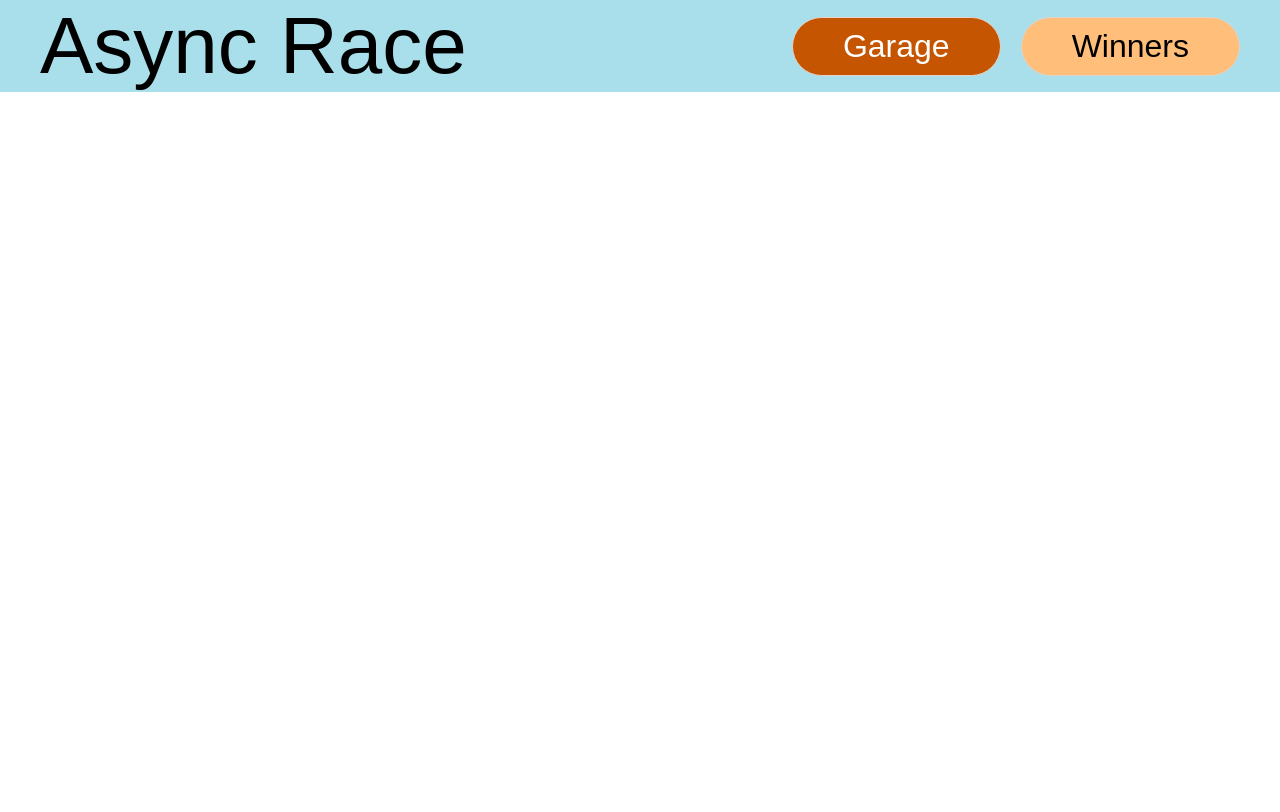
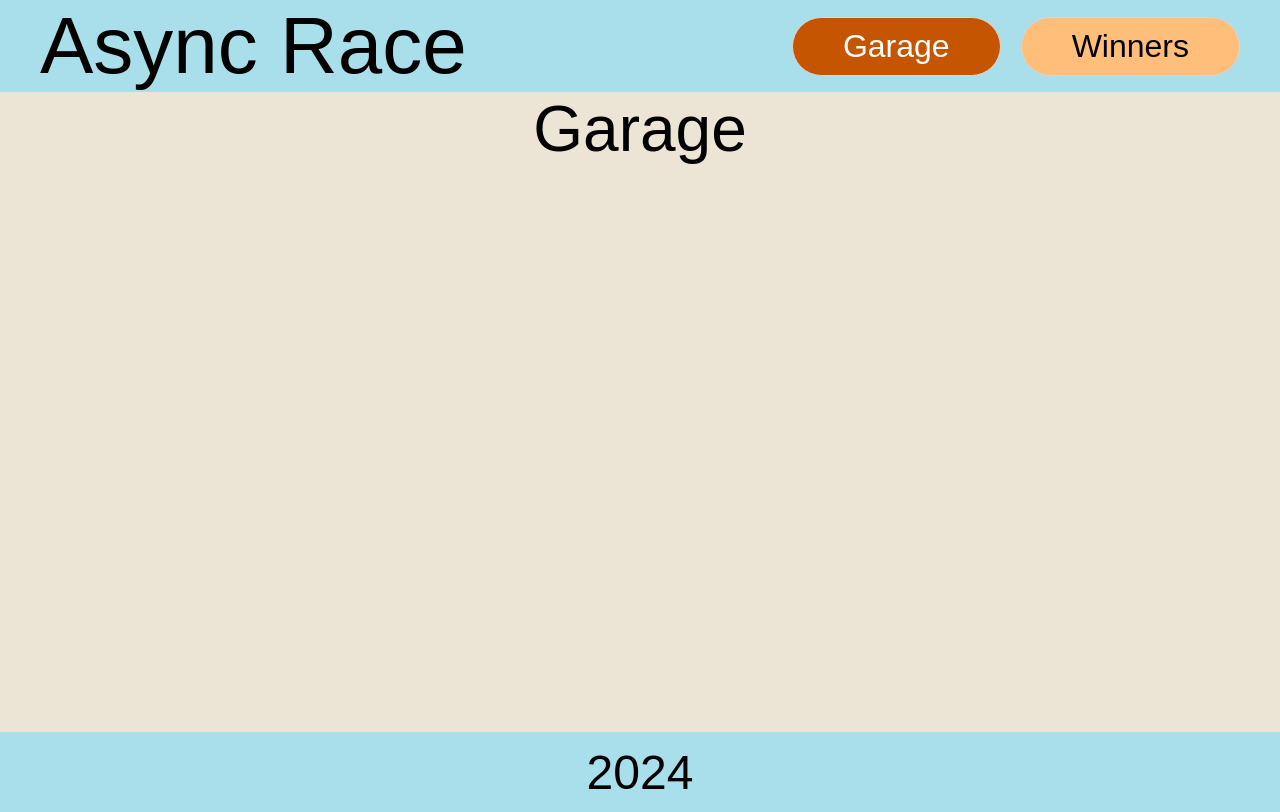
Before and after one commit to antonina220590/JSFE2023Q4, a website built with webpack: page async-race/src/index.html in a window 1280 px wide. Built offline with nearby package versions, Linux system fonts and the light colour scheme; a web font is replaced by a local one.

Commit message:
feat: add main, footer, and change page functionality

```diff
--- a/async-race/src/app/app.ts
+++ b/async-race/src/app/app.ts
@@ -1,5 +1,7 @@
 import '../style.css';
 import HeaderView from './components/view/header/header';
+import MainView from './components/view/main/main';
+import FooterView from './components/view/footer/footer';
 
 export default class App {
     constructor() {
@@ -7,7 +9,10 @@ export default class App {
     }
 
     createView(): void {
-        const headerView = new HeaderView();
-        document.body.append(headerView.getHtmlElement());
+        const mainView = new MainView();
+        const headerView = new HeaderView(mainView);
+        const footerView = new FooterView();
+
+        document.body.append(headerView.getHtmlElement(), mainView.getHtmlElement(), footerView.getHtmlElement());
     }
 }
--- a/async-race/src/app/components/utils/element-creator.ts
+++ b/async-race/src/app/components/utils/element-creator.ts
@@ -2,11 +2,11 @@ export interface Element {
     HTMLtag?: keyof HTMLElementTagNameMap;
 }
 
-export interface FullElementDescription<T extends HTMLElement = HTMLElement> extends Element {
+export interface FullElementDescription extends Element {
     classNames: string[];
     parent?: HTMLElement;
     text: string;
-    callback?: CallbackGen<T>;
+    callback?: Function;
 }
 
 export type CallbackGen<T> = (data: T) => void;
@@ -14,18 +14,21 @@ export type CallbackGen<T> = (data: T) => void;
 export class BaseElementCreator<T extends HTMLElement = HTMLElement> {
     protected element: T;
 
-    constructor(node: FullElementDescription<T>) {
+    constructor(node: FullElementDescription) {
         const element = document.createElement(node.HTMLtag ?? 'div') as T;
         this.element = element;
         this.createNewElement(node);
     }
 
-    public createNewElement(node: FullElementDescription<T>): void {
+    public createNewElement(node: FullElementDescription): void {
         this.element = document.createElement(node.HTMLtag ?? 'div') as T;
         this.addClasses(node.classNames);
         this.toggleClasses(node.classNames);
         this.removeClasses(node.classNames);
         this.addTextContent(node.text);
+        if (typeof node.callback !== 'undefined' && typeof node.callback !== null) {
+            this.addCallback(node.callback);
+        }
     }
 
     public addClasses(classNames: string[]): void {
@@ -62,6 +65,12 @@ export class BaseElementCreator<T extends HTMLElement = HTMLElement> {
         this.element.setAttribute(attribute, value);
     }
 
+    addCallback(callback: Function) {
+        if (typeof callback === 'function') {
+            this.element.addEventListener('click', (event) => callback(event));
+        }
+    }
+
     public getElement(): HTMLElement {
         return this.element;
     }
--- /dev/null
+++ b/async-race/src/app/components/view/footer/footer.css
@@ -0,0 +1,15 @@
+.footer {
+    padding: 0 5vh;
+    background: #a8dfea;
+    display: flex;
+    min-height: 10vh;
+    justify-content: center;
+    align-items: center;
+}
+
+.year {
+    font-family: 'Londrina Shadow', sans-serif;
+    font-weight: 400;
+    font-style: normal;
+    font-size: 3rem;
+}
--- /dev/null
+++ b/async-race/src/app/components/view/footer/footer.ts
@@ -0,0 +1,37 @@
+import './footer.css';
+import { CommonParams, CommonView } from '../view';
+import { BaseElementCreator } from '../../utils/element-creator';
+
+const styles = {
+    FOOTER: 'footer',
+    FOOTER_TEXT: 'year',
+};
+
+const text = {
+    EMPTY: '',
+    FOOTER_TEXT: '2024',
+};
+
+export default class FooterView extends CommonView {
+    constructor() {
+        const params: CommonParams = {
+            HTMLtag: 'footer',
+            classNames: [styles.FOOTER],
+            text: text.EMPTY,
+            callback: null!,
+        };
+        super(params);
+        this.additionalView();
+    }
+
+    additionalView() {
+        const params: CommonParams = {
+            HTMLtag: 'p',
+            classNames: [styles.FOOTER_TEXT],
+            text: text.FOOTER_TEXT,
+            callback: null!,
+        };
+        const paraCreator = new BaseElementCreator(params);
+        this.elementCreator.getElement().append(paraCreator.getElement());
+    }
+}
--- a/async-race/src/app/components/view/header/button/button-header.ts
+++ b/async-race/src/app/components/view/header/button/button-header.ts
@@ -6,18 +6,24 @@ const styles = {
     HEADER_BTN_ACTIVE: 'header__button_active',
 };
 
+interface InnerObj {
+    pageName: string;
+    callback: Function;
+}
+
 export default class ButtonView extends CommonView {
     buttonElements: ButtonView[];
 
-    constructor(name: string, buttonElements: ButtonView[]) {
+    constructor(page: InnerObj, buttonElements: ButtonView[]) {
         const params: CommonParams = {
             HTMLtag: 'button',
             classNames: [styles.HEADER_BTNS],
-            text: name,
+            text: page.pageName,
+            callback: null!,
         };
         super(params);
         this.buttonElements = buttonElements;
-        this.addAdditonalView();
+        this.addAdditonalView(page);
     }
 
     addActiveClass(): void {
@@ -33,7 +39,10 @@ export default class ButtonView extends CommonView {
         button.getElement().removeAttribute('disabled');
     }
 
-    addAdditonalView(): void {
+    addAdditonalView(page: InnerObj): void {
+        this.elementCreator.addTextContent(page.pageName);
+        this.elementCreator.addCallback(page.callback);
+
         this.elementCreator.getElement().addEventListener('click', this.addActiveClass.bind(this));
     }
 }
--- a/async-race/src/app/components/view/header/header.ts
+++ b/async-race/src/app/components/view/header/header.ts
@@ -1,7 +1,10 @@
 import './header.css';
 import { BaseElementCreator } from '../../utils/element-creator';
 import { CommonParams, CommonView } from '../view';
+import GarageView from '../main/garageview/garageview';
+import WinnersView from '../main/winnersview.ts/winnersview';
 import ButtonView from './button/button-header';
+import MainView from '../main/main';
 
 const styles = {
     HEADER: 'header',
@@ -24,6 +27,7 @@ const pages = {
 
 interface InnerObj {
     pageName: string;
+    callback: Function;
 }
 
 const currentPageIndex = 0;
@@ -31,16 +35,17 @@ const currentPageIndex = 0;
 export default class HeaderView extends CommonView {
     buttonElements: ButtonView[];
 
-    constructor() {
+    constructor(main: MainView) {
         const params: CommonParams = {
             HTMLtag: 'header',
             classNames: [styles.HEADER],
             text: text.EMPTY,
+            callback: null!,
         };
         super(params);
         this.buttonElements = [];
         this.additionalLogoView();
-        this.additionalView();
+        this.additionalView(main);
     }
 
     additionalLogoView(): void {
@@ -48,37 +53,45 @@ export default class HeaderView extends CommonView {
             HTMLtag: 'h1',
             classNames: [styles.LOGO],
             text: 'Async Race',
+            callback: null!,
         };
         const logoCreator = new BaseElementCreator(logoParams);
         this.elementCreator.getElement().append(logoCreator.getElement());
     }
 
-    additionalView(): void {
+    additionalView(main: MainView): void {
         const buttonBoxParams: CommonParams = {
             HTMLtag: 'div',
             classNames: [styles.BUTTON_BOX],
             text: text.EMPTY,
+            callback: null!,
         };
         const buttonBoxCreator = new BaseElementCreator(buttonBoxParams);
-        this.elementCreator.getElement().append(buttonBoxCreator.getElement());
+
+        const garageView = new GarageView();
+        const winnersView = new WinnersView();
 
         const myPages: InnerObj[] = [
             {
                 pageName: pages.GARAGE_PAGE,
+                callback: () => main.showCurrentPage(garageView),
             },
             {
                 pageName: pages.WINNERS_PAGE,
+                callback: () => main.showCurrentPage(winnersView),
             },
         ];
 
         myPages.forEach((page, index) => {
-            const buttonElement = new ButtonView(page.pageName, this.buttonElements);
+            const buttonElement = new ButtonView(page, this.buttonElements);
             buttonBoxCreator.appendElement(buttonElement.getHtmlElement());
 
             if (index === currentPageIndex) {
+                page.callback();
                 buttonElement.addActiveClass();
             }
             this.buttonElements.push(buttonElement);
         });
+        this.elementCreator.getElement().append(buttonBoxCreator.getElement());
     }
 }
--- /dev/null
+++ b/async-race/src/app/components/view/main/garageview/garage.css
@@ -0,0 +1,17 @@
+.garage {
+    display: flex;
+    flex-direction: column;
+}
+
+.garage__settings {
+    display: flex;
+    display: flex;
+    justify-content: center;
+}
+
+.garage-title {
+    font-family: 'Londrina Shadow', sans-serif;
+    font-weight: 400;
+    font-style: normal;
+    font-size: 4rem;
+}
--- /dev/null
+++ b/async-race/src/app/components/view/main/garageview/garageview.ts
@@ -0,0 +1,48 @@
+import './garage.css';
+import { CommonParams, CommonView } from '../../view';
+import { BaseElementCreator } from '../../../utils/element-creator';
+
+const styles = {
+    GARAGE: 'garage',
+    SETTINGS: 'garage__settings',
+    TITLE: 'garage-title',
+};
+
+const text = {
+    EMPTY: '',
+    TITLE: 'Garage',
+};
+
+export default class GarageView extends CommonView {
+    constructor() {
+        const params: CommonParams = {
+            HTMLtag: 'section',
+            classNames: [styles.GARAGE],
+            text: text.EMPTY,
+            callback: null!,
+        };
+        super(params);
+        this.additionalView();
+    }
+
+    additionalView() {
+        const params: CommonParams = {
+            HTMLtag: 'section',
+            classNames: [styles.SETTINGS],
+            text: text.EMPTY,
+            callback: null!,
+        };
+        const sectionCreator = new BaseElementCreator(params);
+
+        const h2Params: CommonParams = {
+            HTMLtag: 'h2',
+            classNames: [styles.TITLE],
+            text: text.TITLE,
+            callback: null!,
+        };
+        const h2Creator = new BaseElementCreator(h2Params);
+        sectionCreator.getElement().append(h2Creator.getElement());
+
+        this.elementCreator.getElement().append(sectionCreator.getElement());
+    }
+}
--- /dev/null
+++ b/async-race/src/app/components/view/main/main.css
@@ -0,0 +1,5 @@
+.main {
+    flex: 1 0 auto;
+    min-height: 80vh;
+    background: #ece5d5;
+}
--- /dev/null
+++ b/async-race/src/app/components/view/main/main.ts
@@ -0,0 +1,35 @@
+import './main.css';
+import { CommonParams, CommonView } from '../view';
+
+const styles = {
+    MAIN: 'main',
+};
+
+const text = {
+    GAMENAME: 'Async Race',
+    EMPTY: '',
+    GARAGE_BTN: 'Garage',
+    WINNERS_BTN: 'Winners',
+};
+
+export default class MainView extends CommonView {
+    constructor() {
+        const params: CommonParams = {
+            HTMLtag: 'main',
+            classNames: [styles.MAIN],
+            text: text.EMPTY,
+            callback: null!,
+        };
+        super(params);
+    }
+
+    showCurrentPage(view: CommonView) {
+        const element = view.getHtmlElement();
+        const activeElement = this.elementCreator.getElement();
+
+        while (activeElement.firstElementChild) {
+            activeElement.firstElementChild.remove();
+        }
+        this.elementCreator.appendElement(element);
+    }
+}
--- /dev/null
+++ b/async-race/src/app/components/view/main/winnersview.ts/winners.css
@@ -0,0 +1,17 @@
+.winners {
+    display: flex;
+    flex-direction: column;
+}
+
+.winners__settings {
+    display: flex;
+    display: flex;
+    justify-content: center;
+}
+
+.winners-title {
+    font-family: 'Londrina Shadow', sans-serif;
+    font-weight: 400;
+    font-style: normal;
+    font-size: 4rem;
+}
--- /dev/null
+++ b/async-race/src/app/components/view/main/winnersview.ts/winnersview.ts
@@ -0,0 +1,48 @@
+import './winners.css';
+import { CommonParams, CommonView } from '../../view';
+import { BaseElementCreator } from '../../../utils/element-creator';
+
+const styles = {
+    WINNERS: 'winners',
+    SETTINGS: 'winners__settings',
+    TITLE: 'winners-title',
+};
+
+const text = {
+    EMPTY: '',
+    TITLE: 'Winners',
+};
+
+export default class WinnersView extends CommonView {
+    constructor() {
+        const params: CommonParams = {
+            HTMLtag: 'section',
+            classNames: [styles.WINNERS],
+            text: text.EMPTY,
+            callback: null!,
+        };
+        super(params);
+        this.additionalView();
+    }
+
+    additionalView() {
+        const params: CommonParams = {
+            HTMLtag: 'section',
+            classNames: [styles.SETTINGS],
+            text: text.EMPTY,
+            callback: null!,
+        };
+        const sectionCreator = new BaseElementCreator(params);
+
+        const h2Params: CommonParams = {
+            HTMLtag: 'h2',
+            classNames: [styles.TITLE],
+            text: text.TITLE,
+            callback: null!,
+        };
+        const h2Creator = new BaseElementCreator(h2Params);
+        sectionCreator.getElement().append(h2Creator.getElement());
+
+        this.elementCreator.getElement().append(sectionCreator.getElement());
+    }
+}
--- a/async-race/src/app/components/view/view.ts
+++ b/async-race/src/app/components/view/view.ts
@@ -5,6 +5,7 @@ export interface CommonParams {
     classNames: string[];
     text: string;
     src?: string;
+    callback: Function;
 }
 export class CommonView {
     elementCreator: BaseElementCreator<HTMLElement>;
@@ -23,6 +24,7 @@ export class CommonView {
             classNames: params.classNames,
             text: params.text,
             src: '',
+            callback: undefined,
         };
         this.elementCreator = new BaseElementCreator(elementCreatorParams);
         return this.elementCreator;
```
Also changed, not shown: async-race/src/app/components/view/header/header.css (+1 -6 lines), async-race/.eslintrc.json.
